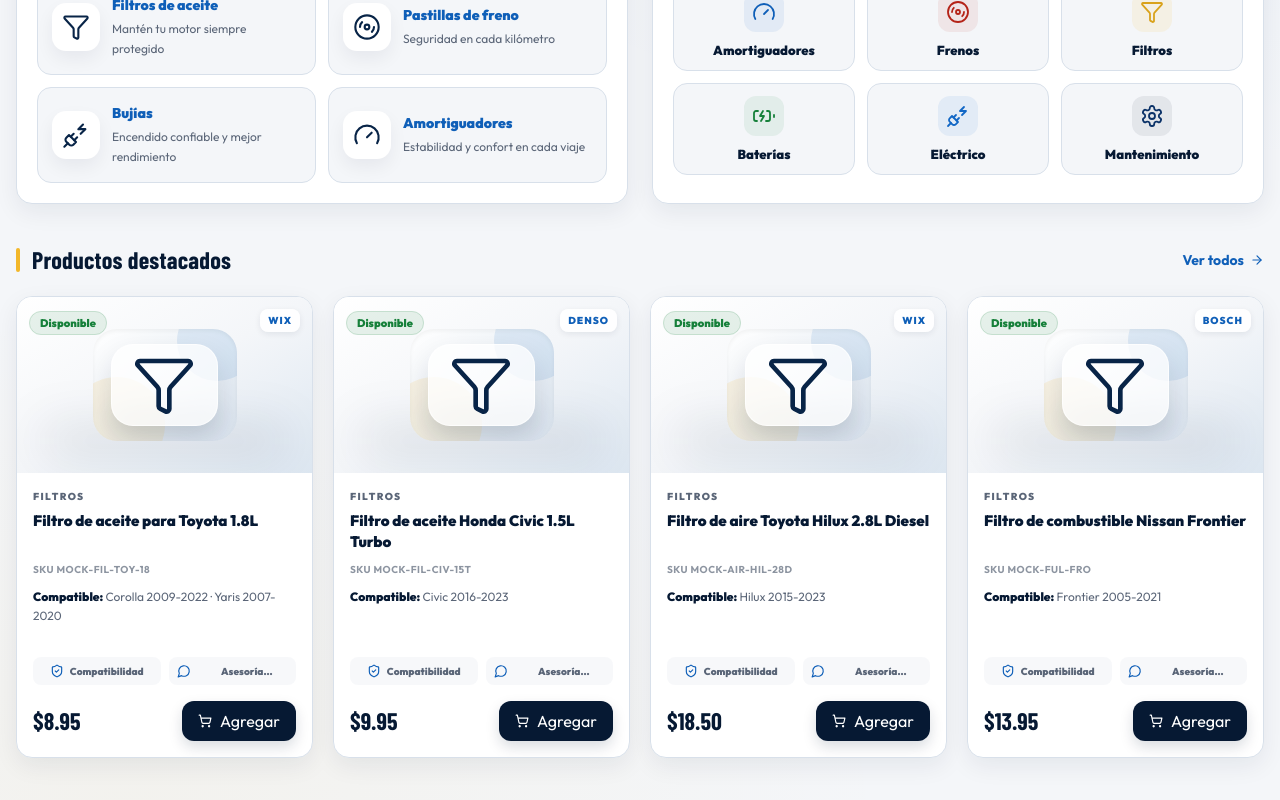
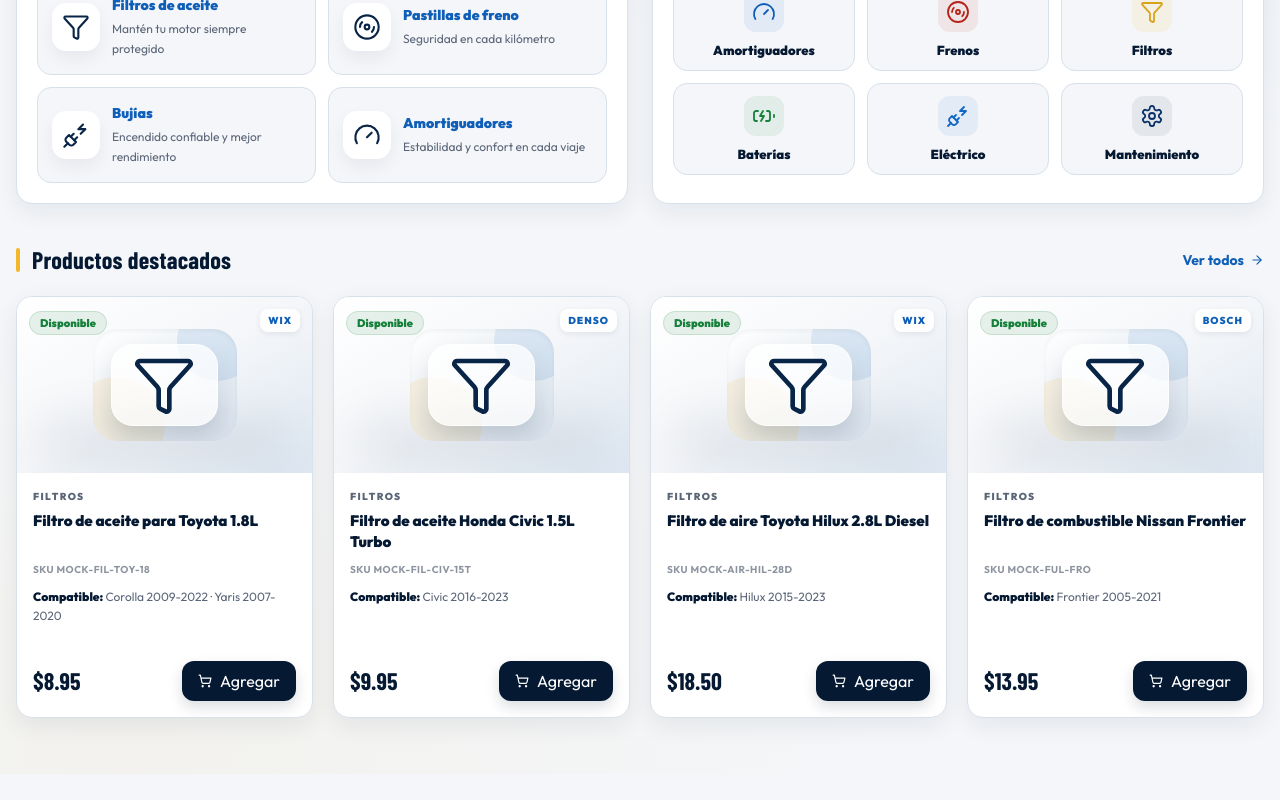
Before and after one commit to EliezerCast1llo/castillo-auto-parts, a Next.js app: page / in a window 1280 px wide. Shown: the part 1154-1954 px from the top of the page. After the commit the page ends 1928 px from the top, so only its background shows below. Built offline with nearby package versions, Linux system fonts and the light colour scheme; no server answers; the database is empty; a web font is replaced by a local one.

Commit message:
Remove product card trust pills

```diff
--- a/src/components/product/product-card.tsx
+++ b/src/components/product/product-card.tsx
@@ -1,6 +1,6 @@
 import Image from "next/image";
 import Link from "next/link";
-import { MessageCircle, ShieldCheck, ShoppingCart } from "lucide-react";
+import { ShoppingCart } from "lucide-react";
 import { addCartItem } from "@/app/cart/actions";
 import { isPurchasableStockStatus, type CatalogProduct } from "@/data/products";
 import { formatCurrency } from "@/lib/money";
@@ -58,17 +58,6 @@
           {product.compatibility}
         </p>
 
-        <div className="mt-3 grid gap-2 sm:grid-cols-2">
-          <ProductTrustPill
-            icon={<ShieldCheck className="h-3.5 w-3.5" strokeWidth={2} />}
-            label="Compatibilidad"
-          />
-          <ProductTrustPill
-            icon={<MessageCircle className="h-3.5 w-3.5" strokeWidth={2} />}
-            label="Asesoría disponible"
-          />
-        </div>
-
         {/* Price + CTA */}
         <div className="mt-auto flex items-center justify-between gap-3 pt-4">
           <div>
@@ -96,12 +85,3 @@
     </article>
   );
 }
-
-function ProductTrustPill({ icon, label }: { icon: React.ReactNode; label: string }) {
-  return (
-    <span className="inline-flex min-h-7 items-center justify-center gap-1.5 rounded-lg bg-ca-background/75 px-2 text-center text-[10px] font-black text-ca-text-secondary">
-      <span className="text-ca-blue-700">{icon}</span>
-      <span className="line-clamp-1">{label}</span>
-    </span>
-  );
-}
```
